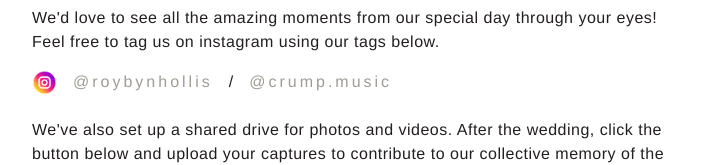
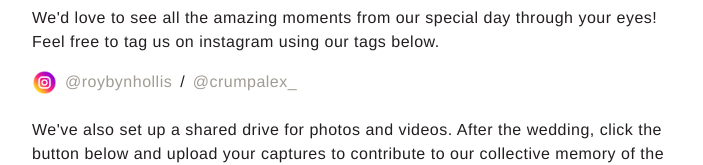
Before and after one commit to 11ac11/wedding-app, a Next.js app: page /faqs in a window 1280 px wide. Shown: the part 932-1097 px from the top of the page, without its empty margins (288-991 px from the left). Built offline with nearby package versions, Linux system fonts and the light colour scheme; a web font is replaced by a local one.

Commit message:
updated social tags

```diff
--- a/components/socials.jsx
+++ b/components/socials.jsx
@@ -7,13 +7,15 @@ import InstaIcon from '@/public/images/instagram-icon.png'
 
 const SocalContainer = styled.div`
   display: flex;
-  gap: 1rem;
+  gap: 0.5rem;
   margin-bottom: 1rem;
 `
 
 const Tag = styled.a`
   color: var(--slategrey);
   cursor: pointer;
+  letter-spacing: 0.5px;
+  font-weight: 400;
   text-decoration: none;
   margin-bottom: 0.2rem;
 
@@ -28,7 +30,7 @@ export const Socials = () => {
     <SocalContainer>
       <ImgCont src={InstaIcon} fill={true} className="image" width={'25px'} alt="insta-icon" />
       <Tag href="https://www.instagram.com/roybynhollis/">@roybynhollis</Tag> /{' '}
-      <Tag href="https://www.instagram.com/crump.music/">@crump.music</Tag>
+      <Tag href="https://www.instagram.com/crumpalex_/">@crumpalex_</Tag>
     </SocalContainer>
   )
 }
```
